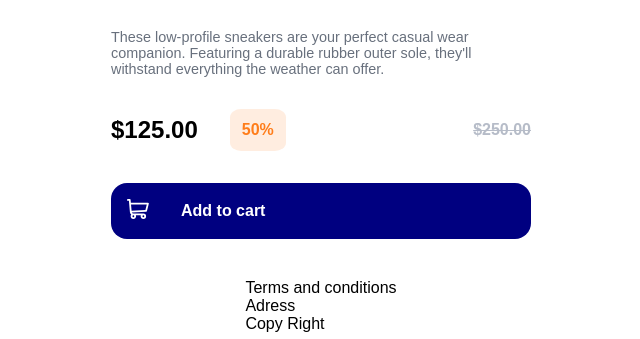
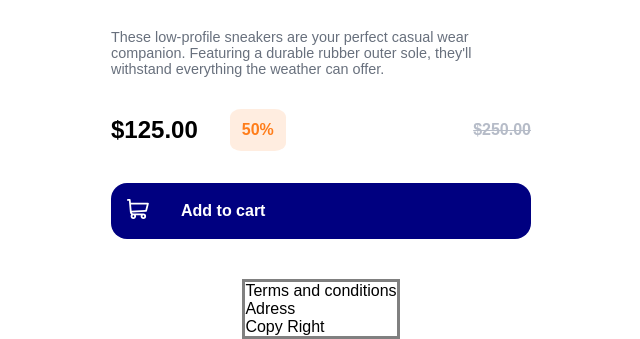
Before and after one commit to faseehahmed1/W3_Precourse_Task_v4, a plain HTML site: page index.html in a window 1280 px wide. Shown: the part 491-830 px from the top of the page, without its empty margins (319-959 px from the left). Drawn offline with Linux system fonts and the light colour scheme.

Commit message:
footer styling added

```diff
--- a/index.html
+++ b/index.html
@@ -43,7 +43,7 @@
         </button>
       </section>
     </main>
-    <footer>
+    <footer class="footer">
       <p>Terms and conditions</p>
       <p>Adress</p>
       <p>Copy Right</p>
--- a/styles.css
+++ b/styles.css
@@ -175,3 +175,8 @@ body {
   filter: brightness(0) saturate(100%) invert(1);
   margin-right: var(--small-padding);
 }
+
+.footer{
+  border: solid grey;
+  margin-bottom: 40px;
+}
```
